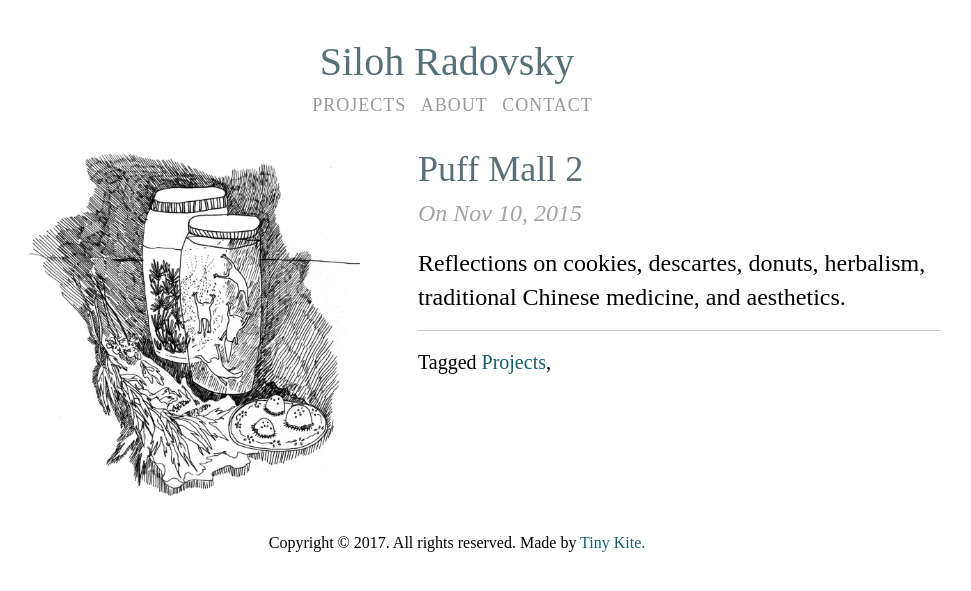
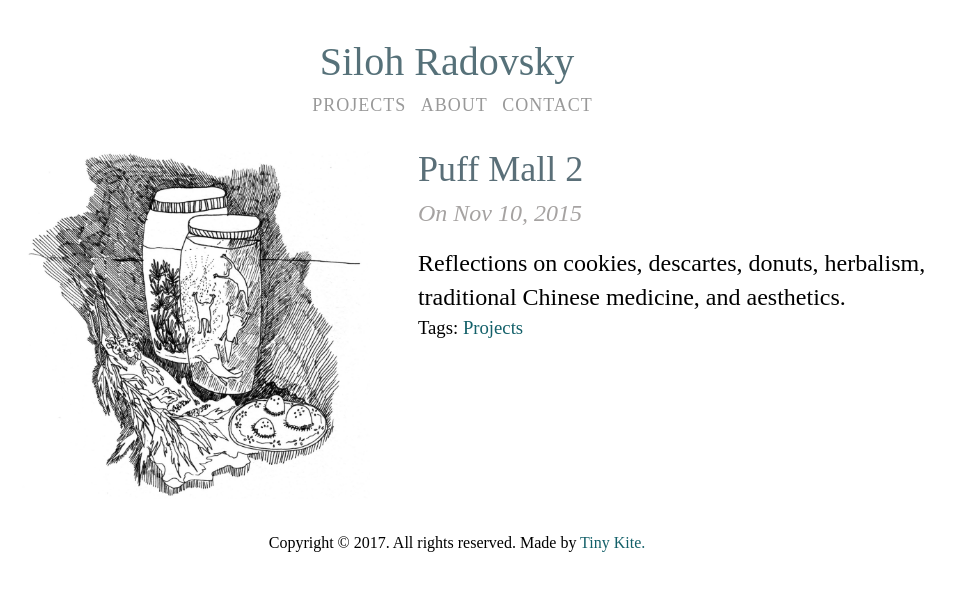
Before and after one commit to tinykite/siloh-radovsky, a Jekyll site: the page built from _posts/2015-11-10-puffmall2.md, in a window 1280 px wide. Shown: the top 591 px of the page, without its empty margins (183-1154 px from the left). Built offline with Jekyll 4.4.1, drawn with Linux system fonts in a browser that asks for light colours; some web fonts are replaced.

Commit message:
Simplified tag loop syntax, fixed comma issue
A blog post with only one tag attached no longer erroneously includes a trailing comma: for example, “tags: research,”

```diff
--- a/_includes/post.html
+++ b/_includes/post.html
@@ -3,7 +3,7 @@
 
   {% if is_excerpt %}
 <article class="excerpt">
-  <h2 class="article-title"><a href="{{ post.url }}">{{ post.title }}</a></h1>
+  <h2 class="article-title"><a href="{{ post.url }}">{{ post.title }}</a></h2>
     {% if post.date %}<h2 class="date">On <time datetime="{{ post.date | date_to_xmlschema }}">{{ post.date | date: site.date_format }}</time></h2>{% endif %}
    {{ post.excerpt | markdownify }}
   {% else %}
@@ -17,17 +17,7 @@
   <h2 class="article-title">{{ post.title }}</h2>
   {% if post.date %}<h2 class="date">On <time datetime="{{ post.date | date_to_xmlschema }}">{{ post.date | date: site.date_format }}</time></h2>{% endif %}
       {{ post.content | markdownify }}
-   <section class="article_meta"><h5>Tagged
-        {% for post_tag in post.tags %}
-          {% assign post_tag_downcase = post_tag | downcase %}
-          {% for site_tag in site.blog_tags %}
-            {% assign site_tag_title = site_tag.title | downcase %}
-            {% if site_tag_title == post_tag_downcase %}
-              <a href="{{ site_tag.permalink }}"> {{ site_tag.title }}</a>{% if forloop.last==false %}, {% endif %}
-             {% endif %}
-          {% endfor %}
-        {% endfor %}
-        </h5>
-    </section>
-{% endif %}
+<h3 class="article-meta">Tags: {% for tag in post.tags %}<a href="{{ site.url }}{{ tag | slugify | prepend: '/tags/' | append: '/' }}">{{ tag | capitalize }}</a>{% unless forloop.last %}, {% endunless %}{% endfor %}
+</h3>
+  {% endif %}
 </article>
```
